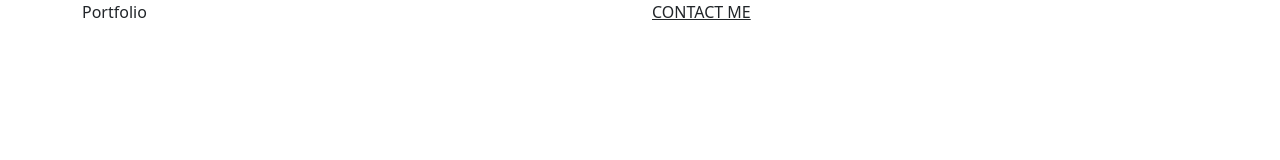
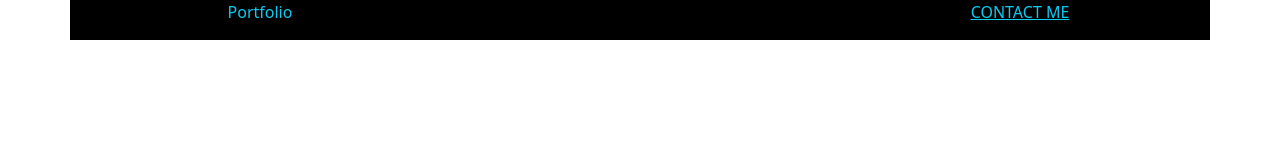
Before and after one commit to N4LT4M/bootstrap-html-freelancer, a plain HTML site: page index.html in a window 1280 px wide. Drawn offline with nearby package versions, Linux system fonts and the light colour scheme.

Commit message:
prima row

```diff
--- a/index.html
+++ b/index.html
@@ -11,13 +11,16 @@
 
 <body>
     <div class="container">
-        <div class="row">
-            <div class="col">
+        <div class="row justify-content-between bg-black text-info">
+
+            <div class="col-4 text-center">
                 <p>Portfolio</p>
             </div>
-            <div class="col">
+
+            <div class="col-4 text-center">
                 <p><u>CONTACT ME</u></p>
             </div>
+
         </div>
 
         <div class="col">
```
